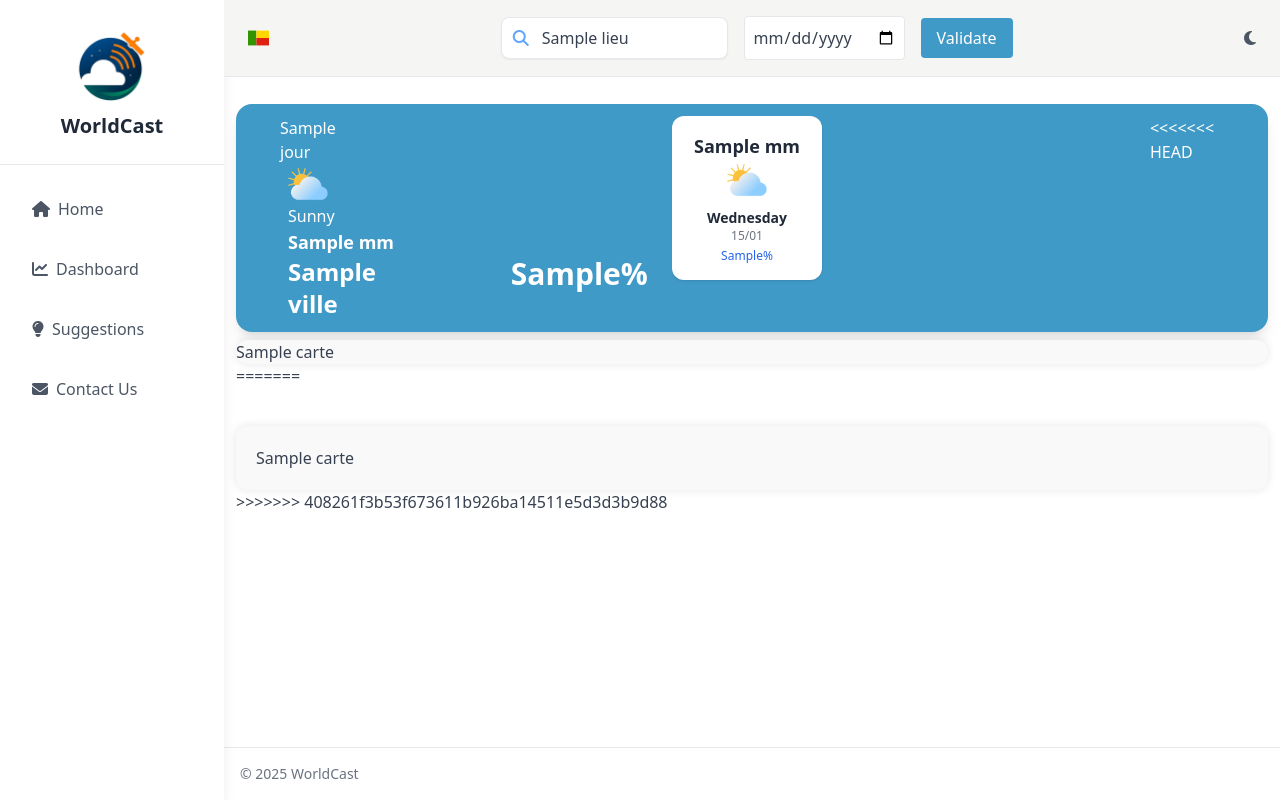
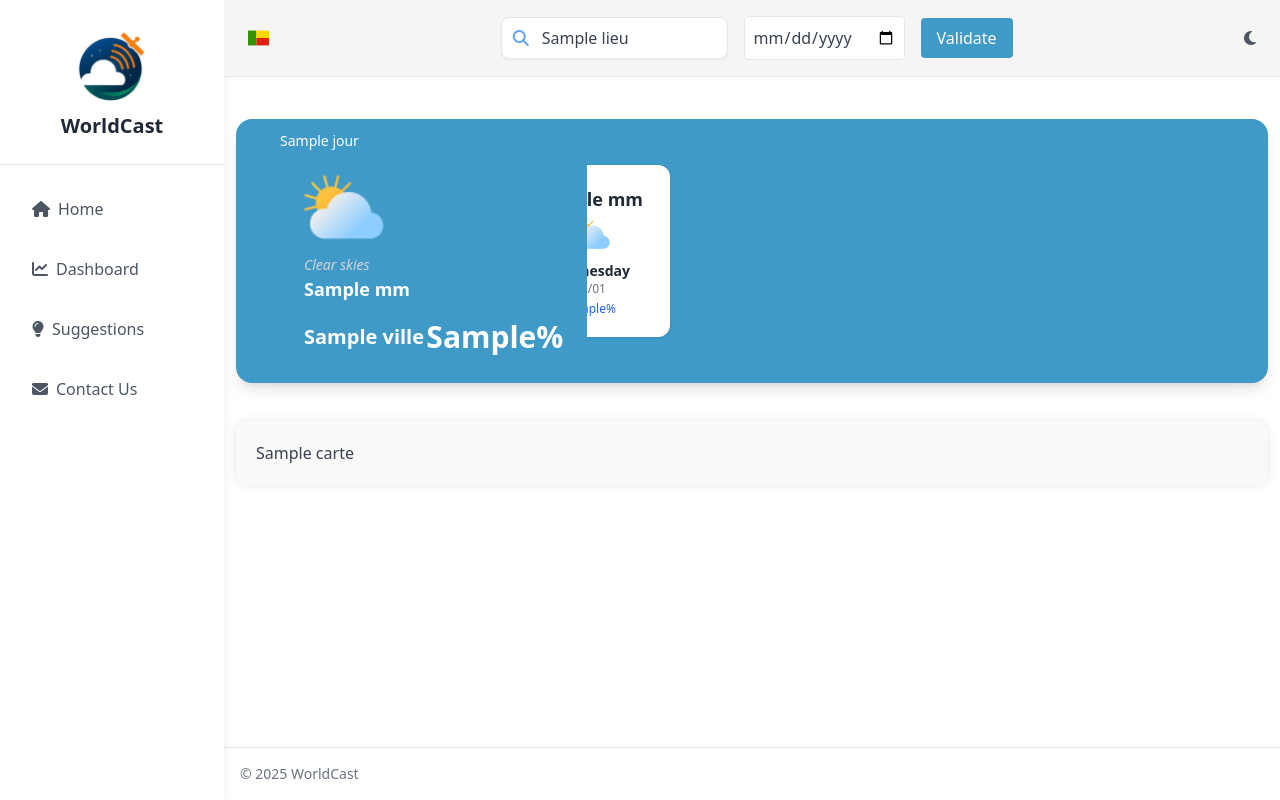
Before and after one commit to ursldv/castWorld, a Django app: template templates/pages/index.html in a window 1280 px wide. Run offline with Django 5.2, Linux system fonts and the light colour scheme; the template is opened without the code that fills it: most values are stand-ins (such as "Sample title", 1, 10 or a date in 2020); some libraries are stand-ins or nearby versions.

Commit message:
finalisation

```diff
--- a/templates/layout/nav_bar.html
+++ b/templates/layout/nav_bar.html
@@ -107,5 +107,85 @@
       document.documentElement.classList.toggle('dark');
     });
   </script>
+  <script>
+    document.addEventListener('DOMContentLoaded', function () {
+      const track = document.getElementById('forecast-track');
+      // Récupère la liste des cartes originales
+      const cards = Array.from(track.getElementsByClassName('forecast-card'));
+
+      // Étape 1 : Dupliquer le contenu (créer la boucle infinie)
+      if (cards.length > 0) {
+        cards.forEach(card => {
+          const clonedCard = card.cloneNode(true);
+          track.appendChild(clonedCard);
+        });
+      }
+
+      // Étape 2 : Calculer la largeur de la piste pour l'animation
+      const firstCard = cards[0];
+      const cardStyle = window.getComputedStyle(firstCard);
+
+      // Calculer la largeur de la carte PLUS ses marges (m-1 = 4px de chaque côté)
+      const cardWidth = firstCard.offsetWidth;
+      const marginLeft = parseFloat(cardStyle.marginLeft);
+      const marginRight = parseFloat(cardStyle.marginRight);
+      const totalCardWidth = cardWidth + marginLeft + marginRight;
+
+      // Largeur totale d'un seul ensemble de contenu (Original)
+      const totalOriginalContentWidth = totalCardWidth * cards.length;
+
+      // Définir la largeur de la piste pour qu'elle contienne l'Original + le Clone
+      // C'est ce qui rend l'animation CSS (-50%) fonctionnelle.
+      track.style.width = `${totalOriginalContentWidth * 2}px`;
+
+      // Étape 3 : Appliquer la classe CSS pour démarrer l'animation
+      track.classList.add('scrolling');
+    });
+  </script>
+  <script>
+    const container = document.getElementById('weather-scroll');
+    const cards = document.getElementById('weather-cards');
+
+    let scrollPos = 0;
+    let speed = 1; // vitesse du défilement automatique
+    let isDragging = false;
+    let startX;
+
+    // Animation automatique
+    function animate() {
+      if (!isDragging) {
+        scrollPos -= speed;
+        if (Math.abs(scrollPos) >= cards.scrollWidth / 2) {
+          scrollPos = 0; // reset pour effet infini
+        }
+        cards.style.transform = `translateX(${scrollPos}px)`;
+      }
+      requestAnimationFrame(animate);
+    }
+    animate();
+
+    // Drag pour interagir
+    container.addEventListener('mousedown', e => {
+      isDragging = true;
+      startX = e.pageX - scrollPos;
+      cards.classList.add('dragging');
+    });
+    container.addEventListener('mousemove', e => {
+      if (isDragging) {
+        scrollPos = e.pageX - startX;
+        cards.style.transform = `translateX(${scrollPos}px)`;
+      }
+    });
+    container.addEventListener('mouseup', () => {
+      isDragging = false;
+      cards.classList.remove('dragging');
+    });
+    container.addEventListener('mouseleave', () => {
+      isDragging = false;
+      cards.classList.remove('dragging');
+    });
+  </script>
 </body>
 </html>
+</body>
+</html>
--- a/templates/pages/index.html
+++ b/templates/pages/index.html
@@ -9,57 +9,57 @@
 
 <div class="centent mt-3">
 
-
-  <div class="mt-[15px] ">
-
+  <div class="mt-[30px] ">
      <div
-    class="bg-[#409ac7] text-white rounded-2xl shadow-lg flex justify-between  w-[100%]  p-3 ">
+    class="bg-[#409ac7] text-white rounded-2xl shadow-lg max-h-full flex justify-between  w-[100%]  p-3 ">
 
     <!-- Bloc gauche (ville + météo actuelle) -->
-    <div class=" items-center space-x-4 px-6">
-         <p class=" rounded  px-2 w-[100px]"> {{ jour }}
-</p>
-          <!-- Icône selon les précipitations -->
-             {% for day in weather_data %}
-  {% if forloop.first %}
-    <!-- 👉 Ceci s’exécute uniquement pour le premier élément -->
-    <div class="">
+<div class="items-center space-x-4 px-6">
+  <p class="rounded px-2 w-[100px] text-sm font-medium text-white bg-transparent">
+    {{ jour }}
+  </p>
+
+  {% for day in weather_data %}
+    {% if forloop.first %}
+      <div class="bg-transparent rounded-xl p-4 w-full max-w-md text-white">
+  {% if day.Precipitation_mm > 10 %}
+    <img src="{% static 'img/imgmeteo/rainy.png' %}" alt="Rain" class="w-20 h-20 mb-2">
+    <p class="text-sm italic text-gray-300">Heavy rain</p>
+  {% elif day.Precipitation_mm > 0 %}
+    <img src="{% static 'img/imgmeteo/cloudly.png' %}" alt="Cloudy" class="w-20 h-20 mb-2">
+    {% if day.Precipitation_mm < 1 %}
+      <p class="text-sm italic text-gray-300">Very light drizzle</p>
+    {% else %}
+      <p class="text-sm italic text-gray-300">Light rain</p>
+    {% endif %}
+  {% else %}
+    <img src="{% static 'img/imgmeteo/sun.png' %}" alt="Sun" class="w-20 h-20 mb-2">
+    <p class="text-sm italic text-gray-300">Clear skies</p>
+  {% endif %}
+
+  <p class="text-lg font-bold">{{ day.Precipitation_mm }} mm</p>
+
+  <div class="flex justify-between items-center mt-4">
+    <div>
+      <h2 class="text-xl font-semibold">{{ ville }}</h2>
+    </div>
+    <h1 class="text-3xl font-extrabold">{{ day.Probabilite_Max }}%</h1>
+  </div>
+</div>
+
+    {% endif %}
+  {% endfor %}
+</div>
 
 
-      {% if day.Precipitation_mm > 4 %}
-        <img src="{% static 'img/imgmeteo/rainy.png' %}" alt="Rain" class="w-10 h-10">
-        High proability of rain
-      {% elif day.Precipitation_mm > 0 %}
-        <img src="{% static 'img/imgmeteo/cloudly.png' %}" alt="Cloudy" class="w-10 h-10">
-        Low proability of rain
-      {% else %}
-        <img src="{% static 'img/imgmeteo/sun.png' %}" alt="Sun" class="w-10 h-10">
-        Sunny
-      {% endif %}
-       <p class="text-lg font-bold">{{ day.Precipitation_mm }} mm</p>
-      <div class="flex space-between gap-24">
-        <div class="">
-
-          <h2 class="text-2xl font-semibold">{{ ville }}</h2>
-
-        </div>
-        <h1 class="text-3xl font-bold">{{ day.Probabilite_Max }}%</h1>
-      </div>
-
-    </div>
-  {% endif %}
-{% endfor %}
-
-
-    </div>
 
     <!-- Bloc droite (prévisions) -->
      <!-- Bloc droite (prévisions) -->
-    <div id="weather-scroll" class="overflow-hidden w-[500px] relative">
+    <div id="weather-scroll" class="overflow-hidden w-[700px] flex items-center relative">
       <div id="weather-cards" class="flex space-x-4 absolute">
         {% if weather_data %}
           {% for day in weather_data %}
-            <div class="bg-white text-gray-800 rounded-xl p-4 min-w-[150px] flex flex-col items-center shadow">
+            <div class="bg-white text-gray-800 rounded-xl p-5 h-[100%] min-w-[160px] flex flex-col items-center shadow">
               <!-- Afficher les précipitations -->
               <p class="text-lg font-bold">{{ day.Precipitation_mm }} mm</p>
 
@@ -81,21 +81,10 @@
             </div>
          {% endfor %}
         {% else %}
-        <p class="text-white">No weather data available</p>
+        <p class="text-white">Aucune donnée météo disponible</p>
         {% endif %}
      </div>
     </div>
-<<<<<<< HEAD
-
-  </div>
-
-<div>
-     <p class=" text-lg  font-bold pb-2">{{ message }}</p>
-    <div class="carte">
-      {{ carte|safe }}
-    </div>
-  </div>
-=======
 
   </div>
     <div class="mt-[30px]">
@@ -104,7 +93,6 @@
       {{ carte|safe }}
     </div>
   </div>
->>>>>>> 408261f3b53f673611b926ba14511e5d3d3b9d88
 <!-- CONTENEUR DASHBOARD EN DESSOUS -->
 
 
```
